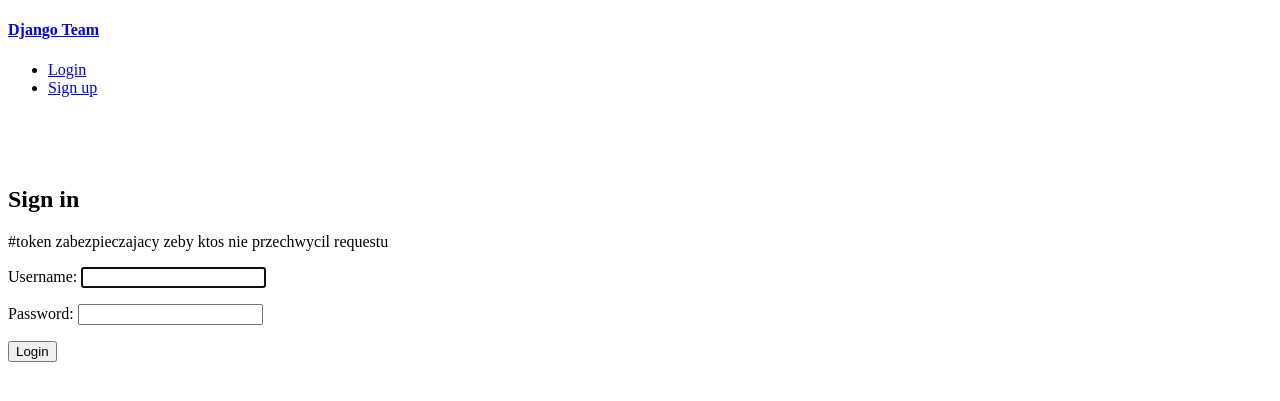
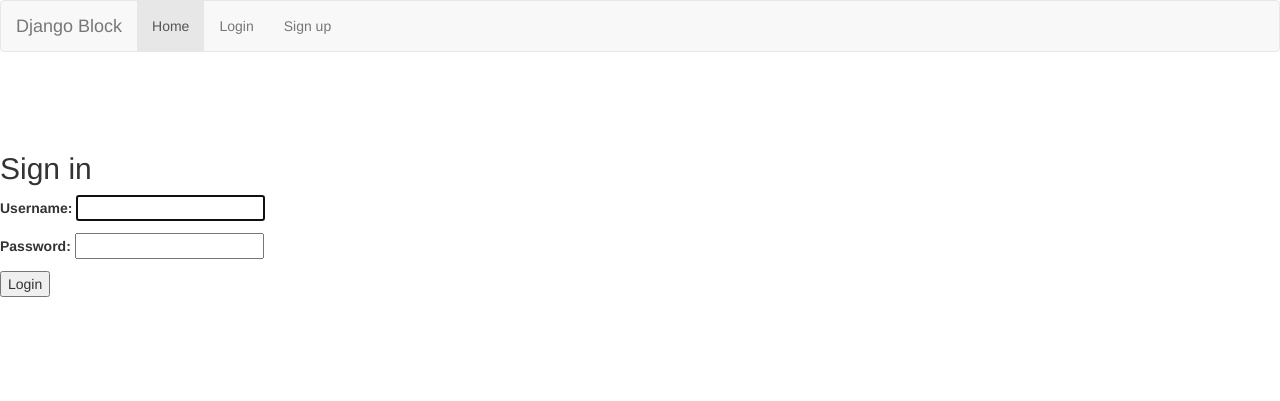
Before and after one commit to Luanna110/DjangoSDA, a Django app: page /users/login/ in a window 1280 px wide. Shown: the top 401 px of the page. Run offline with Django 4.2, Linux system fonts and the light colour scheme; some libraries are stand-ins or nearby versions.

Commit message:
Base.html styles added

```diff
--- a/templates/base.html
+++ b/templates/base.html
@@ -1,19 +1,23 @@
 <!DOCTYPE html>
 <html lang="en">
 <head>
-    <meta charset="UTF-8">
-    <meta name="viewport" content="width=device-width, initial-scale=1.0">
-    <meta http-equiv="X-UA-Compatible" content="ie=edge">
-    <title>Django Block</title>
-    <link rel="stylesheet" href="https://use.fontawesome.com/releases/v5.7.2/css/all.css">
-    <link href="https://fonts.googleapis.com/css?family=Poppins&display=swap" rel="stylesheet">
+    <title>Bootstrap Example</title>
+    <meta charset="utf-8">
+    <meta name="viewport" content="width=device-width, initial-scale=1">
+    <link rel="stylesheet" href="https://maxcdn.bootstrapcdn.com/bootstrap/3.4.1/css/bootstrap.min.css">
+    <script src="https://ajax.googleapis.com/ajax/libs/jquery/3.6.0/jquery.min.js"></script>
+    <script src="https://maxcdn.bootstrapcdn.com/bootstrap/3.4.1/js/bootstrap.min.js"></script>
+
 </head>
 <body>
-<nav class="navbar">
-    <div class="logo">
-        <h4><a href="/">Django Team</a></h4>
+<nav class="navbar navbar-default">
+    <div class="container-fluid">
+        <div class="navbar-header">
+            <a class="navbar-brand" href="/">Django Block</a>
         </div>
-    <ul class="nav-links">
+        <ul class="nav navbar-nav">
+            <li class="active"><a href="/">Home</a></li>
+
             {% if not user.is_authenticated %}
             <li>
                 <a href="/users/login/">Login</a>
@@ -26,11 +30,8 @@
                 <a href="/users/logout">Logout</a>
             </li>
             {% endif %}
+
         </ul>
-    <div class="stack">
-        <div class="line1"></div>
-        <div class="line2"></div>
-        <div class="line3"></div>
     </div>
 </nav>
 <br>
--- a/users/templates/login.html
+++ b/users/templates/login.html
@@ -3,7 +3,7 @@
 {% block content %}
   <h2>Sign in</h2>
   <form method="post">
-    {% csrf_token %} #token zabezpieczajacy zeby ktos nie przechwycil requestu
+    {% csrf_token %}
     {{ form.as_p }}
     <button type="submit">Login</button>
   </form>
```
Lines whose indentation alone changed are shown as unchanged.
